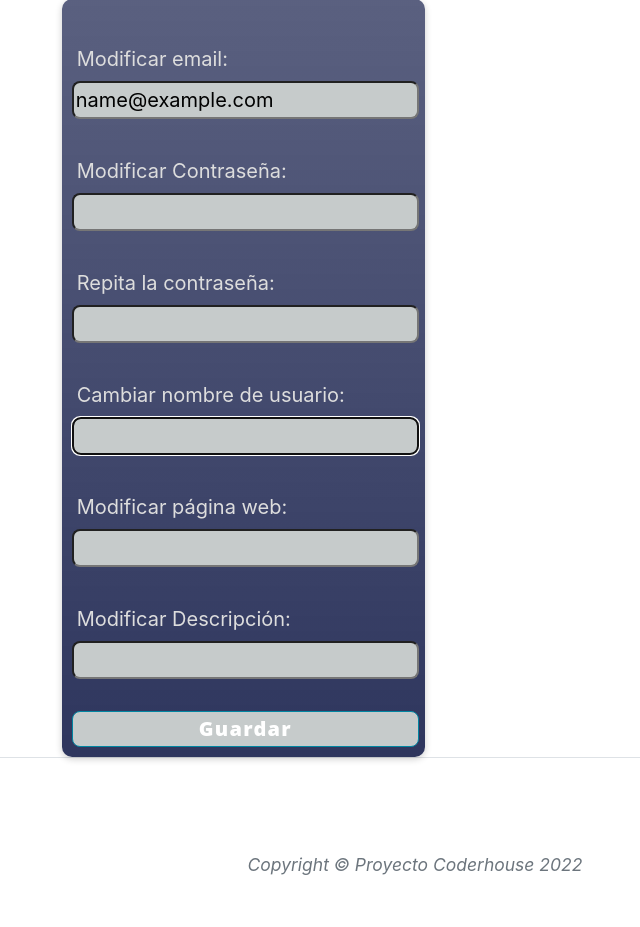
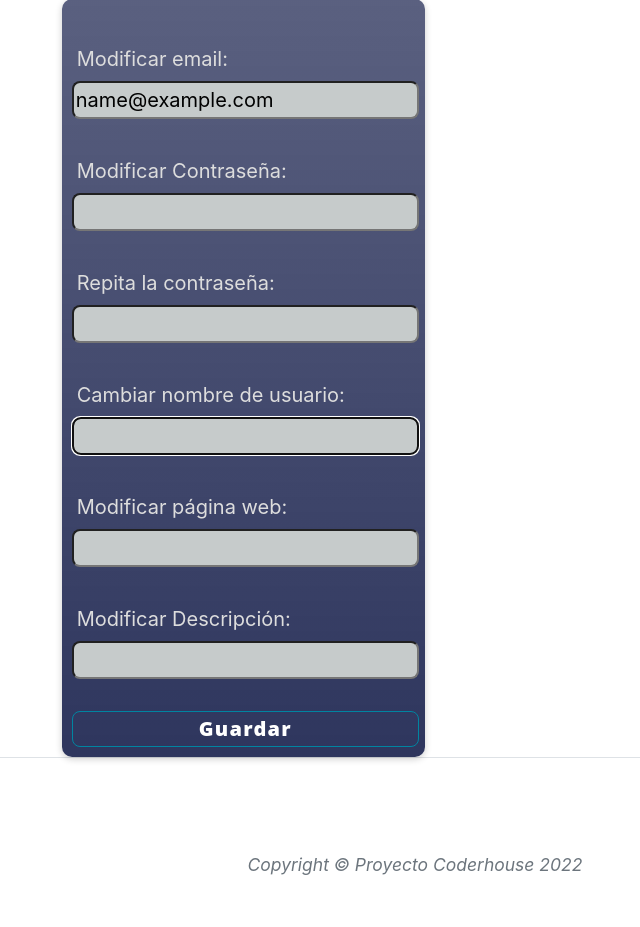
Before and after one commit to ckalvaro/proyecto_django, a Django app: page /AppBlog/editar_usuario/ in a window 1280 px wide. Shown: the part 607-1534 px from the top of the page, without its empty margins (225-865 px from the left). Run offline with Django 4.2, Linux system fonts and the light colour scheme; the visitor is signed in with stand-in values (Sample User, id 1); data that the repository does not hold is empty; parts of the project's set-up code (start-up, migrations or seed data) failed here and were passed over; some libraries are stand-ins or nearby versions.

Commit message:
estilos al css de edicion de usuario

```diff
--- a/Stamps/AppBlog/static/styles/css/mystyles.css
+++ b/Stamps/AppBlog/static/styles/css/mystyles.css
@@ -59,6 +59,16 @@
     width: 100%;
     margin: 2px;
     padding: 5px;
+}
+
+.content1 .btn {
+    background: none;
+
+
+}
+
+.content1 .btn:hover {
+    background: #31afb6;
 }
 
 /***    css formulario noticia ***/
@@ -138,18 +148,18 @@
     height: 30px;
 }
 
-.noticia-container{
+.noticia-container {
     margin-top: 3%;
     box-shadow: rgba(0, 0, 0, 0.35) 0px 5px 15px;
     padding: 4%;
 }
 
-.noticia-subtitulo{
+.noticia-subtitulo {
     font-weight: 600;
     font-size: 1.8rem;
 }
 
-.noticia-cuerpo{
+.noticia-cuerpo {
 
     font-size: 1.5rem;
     color: rgb(10 9 9);
@@ -175,4 +185,5 @@
     }
 
 }
+
 /***  centrado de formularios ***/
```
